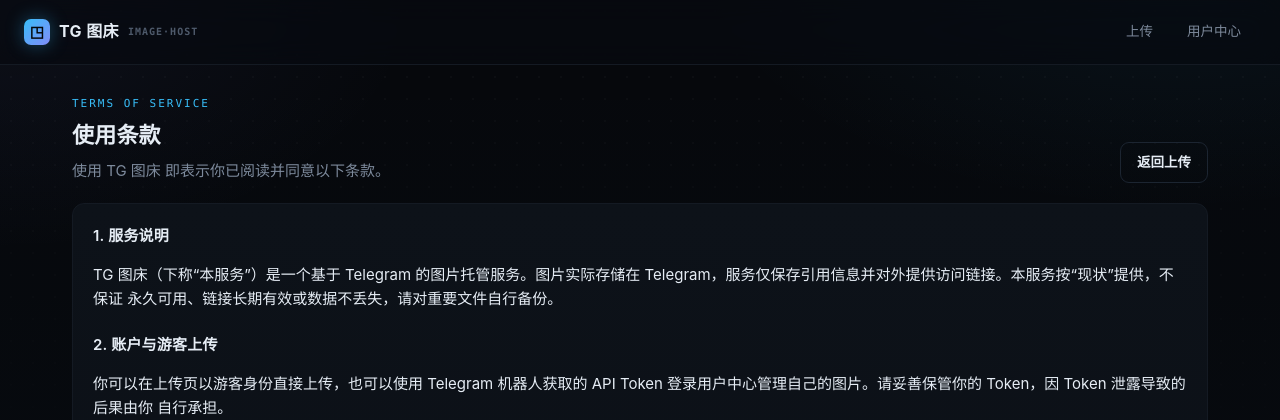
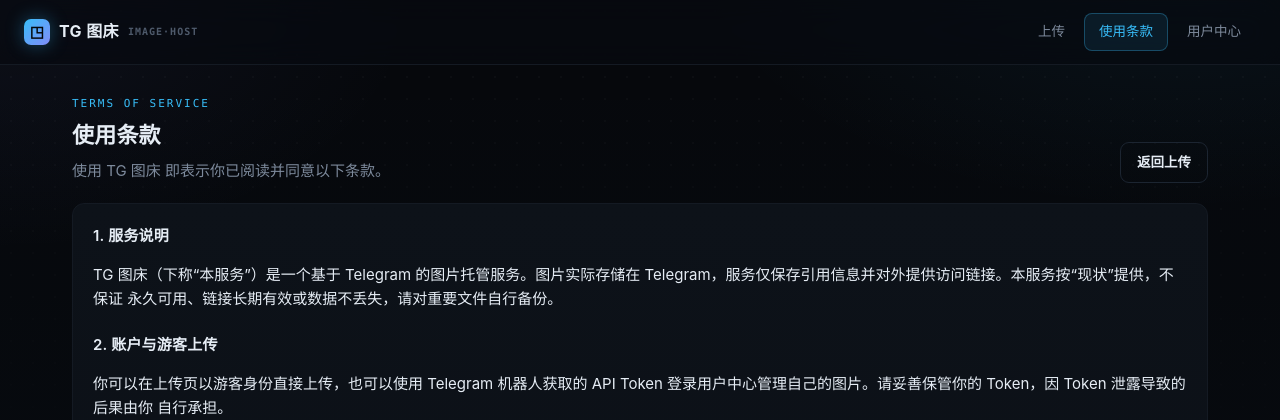
Before and after one commit to luolu1/tg-imagehost, a FastAPI app: page /tos in a window 1280 px wide. Shown: the top 420 px of the page. Run offline with FastAPI, Linux system fonts and the light colour scheme; parts of the project's set-up code (start-up, migrations or seed data) failed here and were passed over.

Commit message:
Move Terms of Service link into top nav, right of 上传

```diff
--- a/app/web/templates/base.html
+++ b/app/web/templates/base.html
@@ -263,6 +263,7 @@
     {% set _me = request.state.me if request.state else None %}
     <nav>
       <a href="/upload" class="{% if _p == '/upload' %}active{% endif %}">上传</a>
+      <a href="/tos" class="{% if _p == '/tos' %}active{% endif %}">使用条款</a>
       <a href="/my" class="{% if _p.startswith('/my') %}active{% endif %}">用户中心</a>
       {% if request.state and request.state.is_admin %}
       <a href="/admin" class="{% if _p.startswith('/admin') %}active{% endif %}">管理后台</a>
```
